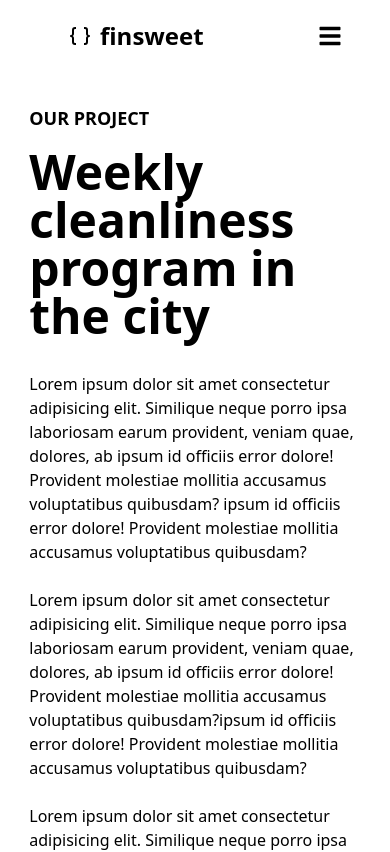
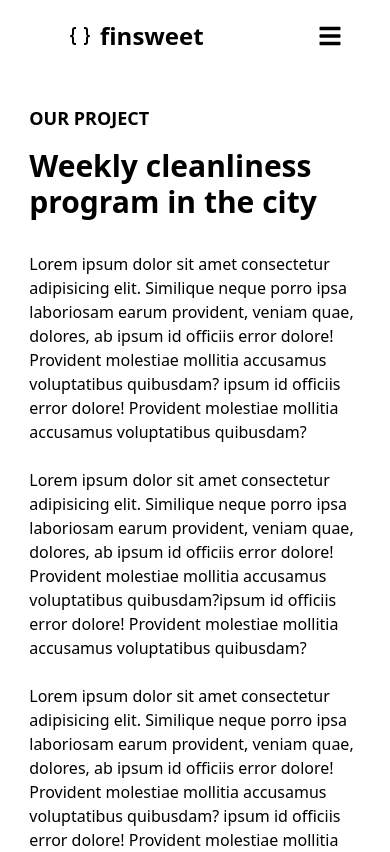
Before and after one commit to mjay0100/finsweet, a React (Vite) app: page /project in a window 390 px wide. Shown: the top 852 px of the page. Built offline with nearby package versions, Linux system fonts and the light colour scheme.

Commit message:
edited text on different media sizes

```diff
--- a/src/pages/project.jsx
+++ b/src/pages/project.jsx
@@ -8,7 +8,7 @@ const Project = () => {
     <>
       <section className="w-[85%] mx-auto md:w-[60%] mt-8">
         <p className="text-lg font-semibold uppercase mb-4">our project</p>
-        <h1 className="font-bold text-5xl mb-8">
+        <h1 className="font-bold text-3xl md:text-5xl mb-8">
           Weekly cleanliness program in the city
         </h1>
         <p className="mb-6">
```
